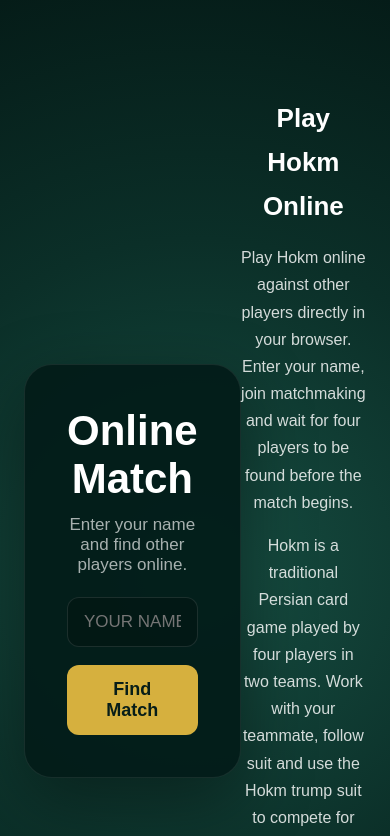
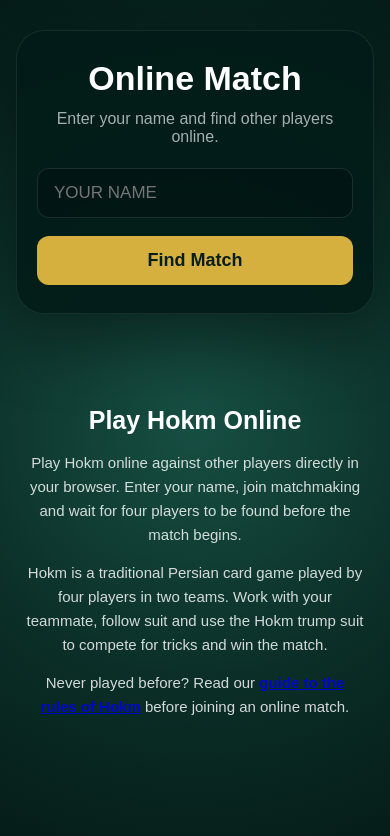
Before and after one commit to Matteees76/hokm-game, a Next.js app: page /online in a window 390 px wide. Shown: the top 836 px of the page. Built offline with nearby package versions, Linux system fonts and the light colour scheme; no server answers.

Commit message:
Fix mobile online page layout

```diff
--- a/app/globals.css
+++ b/app/globals.css
@@ -2777,13 +2777,16 @@ box-sizing: border-box;
 
 
 
-
 .onlinePage {
   min-height: 100vh;
 
   display: flex;
+  flex-direction: column;
+
   align-items: center;
-  justify-content: center;
+  justify-content: flex-start;
+
+  gap: 35px;
 
   background:
     radial-gradient(
@@ -2793,7 +2796,7 @@ box-sizing: border-box;
       #051c18 100%
     );
 
-  padding: 24px;
+  padding: 40px 24px 60px;
 }
 
 .onlinePanel {
@@ -3351,23 +3354,21 @@ box-sizing: border-box;
      ========================= */
 
 .hokmChooser {
-  width: calc(100% - 30px);
+  width: calc(100% - 24px);
   max-width: 350px;
-
-  top: 65%;
-
-  padding: 22px 16px;
-
-  border-radius: 16px;
+  top: 43%;
+  padding: 18px 14px;
+  border-radius: 15px;
 }
 
 .hokmChooser h2 {
-    font-size: 22px;
+  margin-bottom: 6px;
+  font-size: 21px;
 }
 
 .hokmChooser p {
-    margin-bottom: 18px;
-    font-size: 14px;
+  margin-bottom: 14px;
+  font-size: 13px;
 }
 
 .hokmButtons {
@@ -3375,11 +3376,8 @@ box-sizing: border-box;
 }
 
 .hokmButtons button {
-    height: 55px;
-
-    border-radius: 9px;
-
-    font-size: 31px;
+  height: 52px;
+  font-size: 29px;
 }
 
 
@@ -3491,3 +3489,238 @@ box-sizing: border-box;
   color: #c32323 !important;
 }
 }
+
+
+
+
+/* ==================================================
+   ONLINE PAGE - MOBILE
+   ================================================== */
+
+@media (max-width: 700px) {
+
+  .onlinePage {
+    width: 100%;
+    min-height: 100dvh;
+    display: flex;
+    flex-direction: column;
+    align-items: center;
+    justify-content: flex-start;
+    gap: 28px;
+    padding: 32px 16px 50px;
+    overflow-x: hidden;
+  }
+
+  .onlinePanel {
+    width: 100%;
+    max-width: 380px;
+    margin: 0 auto;
+    padding: 28px 20px;
+  }
+
+  .onlinePanel h1 {
+    font-size: 34px;
+    text-align: center;
+  }
+
+  .onlinePanel p {
+    font-size: 16px;
+    text-align: center;
+  }
+
+  .onlinePanel input {
+    width: 100%;
+    max-width: none;
+    box-sizing: border-box;
+  }
+
+  .onlineFindMatchButton,
+  .onlineCancelButton {
+    width: 100%;
+    max-width: none;
+  }
+
+  .multiplayerSeoSection {
+    width: 100%;
+    max-width: 420px;
+    margin: 0 auto;
+    padding: 0 6px;
+    text-align: center;
+  }
+
+  .multiplayerSeoSection h2 {
+    font-size: 27px;
+    line-height: 1.2;
+  }
+
+  .multiplayerSeoSection p {
+    font-size: 15px;
+    line-height: 1.7;
+  }
+}
+
+
+
+
+@media (max-width: 700px) {
+
+  .onlinePage {
+    width: 100% !important;
+    min-height: 100dvh !important;
+    display: flex !important;
+    flex-direction: column !important;
+    align-items: center !important;
+    justify-content: flex-start !important;
+    gap: 28px !important;
+    padding: 28px 16px 50px !important;
+    overflow-x: hidden !important;
+  }
+
+  .onlinePanel {
+    width: calc(100% - 20px) !important;
+    max-width: 380px !important;
+    margin: 0 auto !important;
+    padding: 28px 20px !important;
+  }
+
+  .multiplayerSeoSection {
+    width: calc(100% - 24px) !important;
+    max-width: 420px !important;
+    margin: 0 auto !important;
+    padding: 0 !important;
+    text-align: center !important;
+  }
+
+  .multiplayerSeoSection h2 {
+    font-size: 27px !important;
+    line-height: 1.2 !important;
+  }
+
+  .multiplayerSeoSection p {
+    font-size: 15px !important;
+    line-height: 1.7 !important;
+  }
+
+  .hokmChooser {
+    width: calc(100% - 24px) !important;
+    max-width: 350px !important;
+    top: 43% !important;
+    padding: 18px 14px !important;
+    border-radius: 15px !important;
+  }
+
+  .hokmChooser h2 {
+    margin-bottom: 6px !important;
+    font-size: 21px !important;
+  }
+
+  .hokmChooser p {
+    margin-bottom: 14px !important;
+    font-size: 13px !important;
+  }
+
+  .hokmButtons {
+    gap: 7px !important;
+  }
+
+  .hokmButtons button {
+    height: 52px !important;
+    font-size: 29px !important;
+  }
+}
+
+
+/* ==================================================
+   ONLINE PAGE - PHONE
+   ================================================== */
+
+@media screen and (max-width: 700px) {
+
+  .onlinePage {
+    min-height: 100dvh;
+    width: 100%;
+    box-sizing: border-box;
+
+    display: grid !important;
+    grid-template-columns: 1fr !important;
+    grid-template-rows: auto auto !important;
+
+    align-items: start !important;
+    justify-items: center !important;
+
+    gap: 30px !important;
+
+    padding: 30px 16px 50px !important;
+
+    overflow-x: hidden !important;
+  }
+
+  .onlinePanel {
+    grid-column: 1 !important;
+    grid-row: 1 !important;
+
+    width: 100% !important;
+    max-width: 380px !important;
+
+    box-sizing: border-box !important;
+
+    margin: 0 !important;
+    padding: 28px 20px !important;
+  }
+
+  .onlinePanel h1 {
+    font-size: 34px !important;
+    text-align: center !important;
+  }
+
+  .onlinePanel p {
+    font-size: 16px !important;
+    text-align: center !important;
+  }
+
+  .onlinePanel input {
+    width: 100% !important;
+    box-sizing: border-box !important;
+  }
+
+  .onlineFindMatchButton,
+  .onlineCancelButton {
+    width: 100% !important;
+    box-sizing: border-box !important;
+  }
+
+  .multiplayerSeoSection {
+    grid-column: 1 !important;
+    grid-row: 2 !important;
+
+    display: block !important;
+
+    width: 100% !important;
+    max-width: 380px !important;
+
+    box-sizing: border-box !important;
+
+    margin: 0 !important;
+    padding: 0 10px !important;
+
+    text-align: center !important;
+  }
+
+  .multiplayerSeoSection h2 {
+    margin: 0 0 14px !important;
+
+    font-size: 25px !important;
+    line-height: 1.25 !important;
+  }
+
+  .multiplayerSeoSection p {
+    width: 100% !important;
+
+    margin: 0 0 14px !important;
+
+    font-size: 15px !important;
+    line-height: 1.6 !important;
+
+    text-align: center !important;
+  }
+}
--- a/app/layout.tsx
+++ b/app/layout.tsx
@@ -6,6 +6,7 @@ import BackgroundMusic from "./BackgroundMusic";
 
 import type {
   Metadata,
+  Viewport,
 } from "next";
 
 import {
@@ -141,6 +142,13 @@ export const metadata:
   },
 };
 
+
+
+export const viewport: Viewport = {
+  width: "device-width",
+  initialScale: 1,
+};
+
 export default function RootLayout({
   children,
 }: LayoutProps<"/">) {
```
Lines whose indentation alone changed are shown as unchanged.
